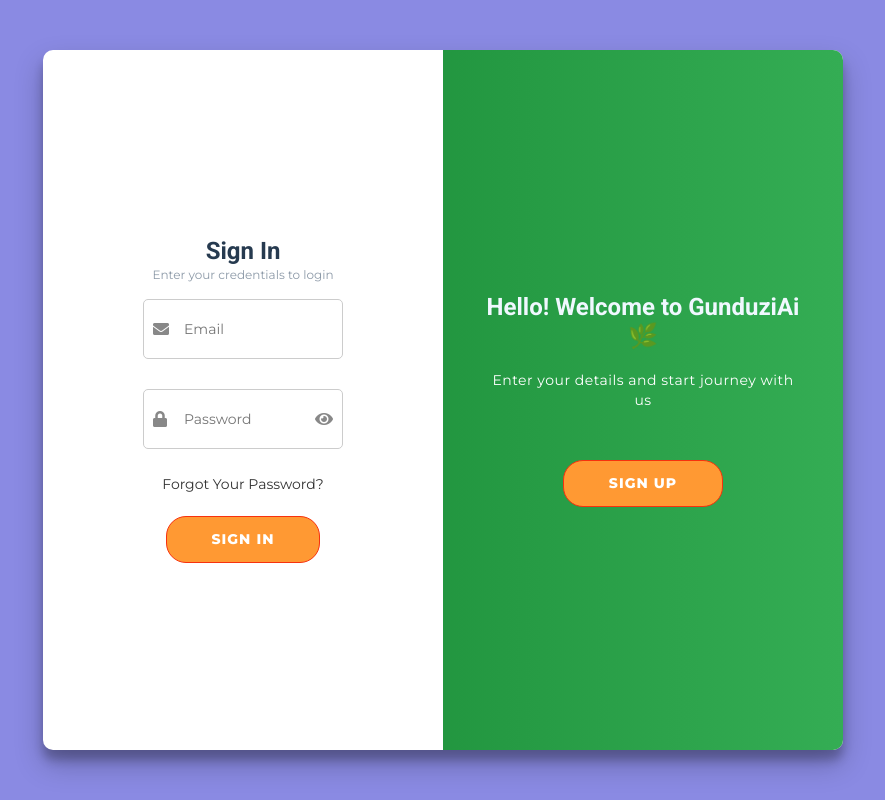
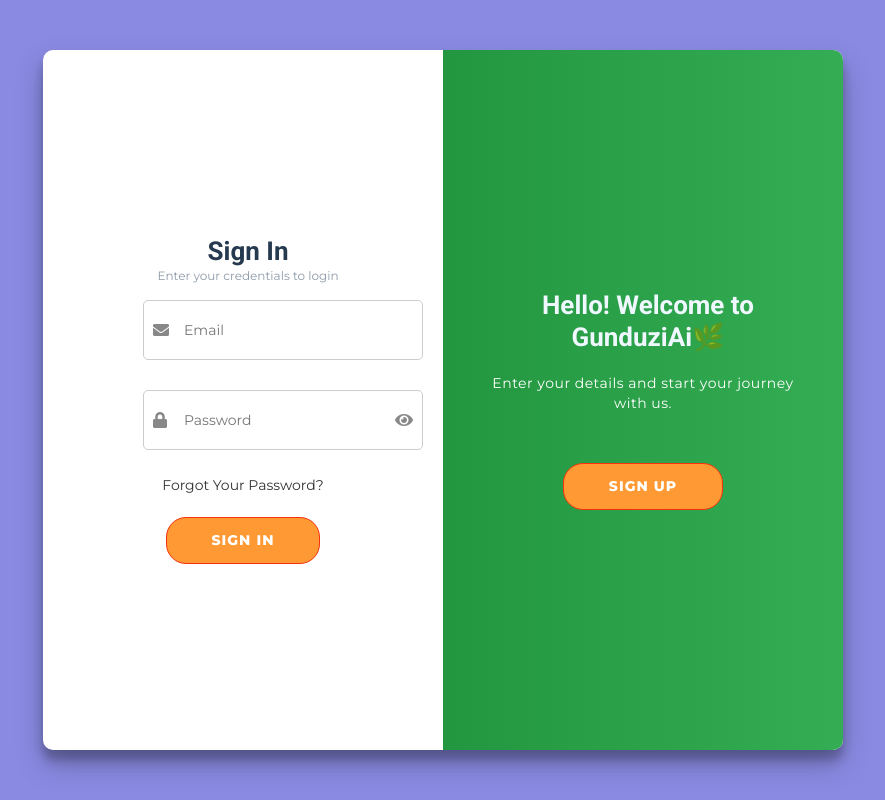
Before and after one commit to VincentOracle/GunduziAI-AI-DRIVEN-PLANT-DISEASE-DETECTION-SYSTEM, a Flask app: page /login in a window 1280 px wide. Shown: the whole page, without its empty margins (197-1082 px from the left). Run offline with Flask 3, Linux system fonts and the light colour scheme; some libraries are stand-ins or nearby versions.

Commit message:
Adjusted Login SignUp

```diff
--- a/static/css/login_signup.css
+++ b/static/css/login_signup.css
@@ -50,7 +50,8 @@
 #h1 {
   font-weight: bold;
   margin: 0;
-  font-size: 24px;
+  font-size: 26px;
+  padding-left: 10px;
 }
 
 #h2 {
@@ -67,6 +68,7 @@
 
 #span {
   font-size: 12px;
+  padding-left: 10px;
 }
 
 #links {
@@ -101,7 +103,6 @@
 #btn_signin {
   border-radius: 20px;
   border: 1px solid #f7310e;
-  /* background-color: #f5bd04; */
   background-color: #FF9933;
   color: #FFFFFF;
   font-size: 14px;
@@ -180,7 +181,6 @@
 .overlay {
   background: #FF416C;
   background: linear-gradient(to right, #11802c, #34AD54);
-  /* background: linear-gradient(to right, #11802c, #25d316); */
   background-repeat: no-repeat;
   background-size: cover;
   color: #FFFFFF;
@@ -234,7 +234,7 @@
 
 .input-container input,
 .input-container select {
-  width: 100%;
+  width: 140%;
   padding: 12px 40px;
   border: 1px solid #ccc;
   border-radius: 5px;
--- a/templates/login_signUp.html
+++ b/templates/login_signUp.html
@@ -74,16 +74,17 @@
           <div class="input-container">
             <i class="fa fa-envelope icon"></i>
             <input type="email" id="email_input" name="email" placeholder="Email" required />
+            <label id="email_error" class="error-message" style="display: none; color: red;"></label>
           </div>
           <div class="input-container">
             <i class="fa fa-lock icon"></i>
             <input type="password" id="password_input" name="password" placeholder="Password" required />
-            <i class="fa fa-eye" id="togglePassword" style="right: 10px; left: auto;"></i>
+            <i class="fa fa-eye" id="togglePassword" style="right: -70px; left: auto;"></i>
           </div>
           <div class="input-container">
             <i class="fa fa-lock icon"></i>
             <input type="password" id="confirm_password" name="confirm_password" placeholder="Confirm Password" required />
-            <i class="fa fa-eye" id="toggleConfirmPassword" style="right: 10px; left: auto;"></i>
+            <i class="fa fa-eye" id="toggleConfirmPassword" style="right: -70px; left: auto;"></i>
           </div>
           <button type="button" id="btn_signup" name="sign_up" class="btn_signin_success">SignUp</button>
         </form>
@@ -106,7 +107,7 @@
           <div class="input-container">
             <i class="fa fa-lock icon"></i>
             <input type="password" id="login_password" name="password" placeholder="Password" required />
-            <i class="fa fa-eye" id="toggleLoginPassword" style="right: 10px; left: auto;"></i>
+            <i class="fa fa-eye" id="toggleLoginPassword" style="right: -70px; left: auto;"></i>
           </div>
           <h6><span id="pass_warning"></span></h6>
           <label for="forgot_password" id="forgetPassLabel"><a class="forgot_password" href="#">Forgot Your Password?</a></label>
@@ -117,12 +118,12 @@
         <div class="overlay">
           <div class="overlay-panels overlay-left">
             <h1  style="color: aliceblue;" id="h1">Welcome Back!</h1>
-            <p id="paragraph">To keep connected with us please login with your personal info</p>
+            <p id="paragraph">To keep connected with us please login with your personal info.</p>
             <button class="ghost" id="signIn">Sign In</button>
           </div>
           <div class="overlay-panels overlay-right">
             <h1 style="color: aliceblue;" id="h1">Hello! Welcome to GunduziAi🌿</h1>
-            <p id="paragraph">Enter your details and start journey with us</p>
+            <p id="paragraph">Enter your details and start your journey with us.</p>
             <button class="ghost" id="signUp">Sign Up</button>
           </div>
         </div>
@@ -148,6 +149,8 @@
 
 
   <!-- Script to handle Firebase authentication, SweetAlert integration and session storage -->
+
+
 <script type="module">
   import { initializeApp } from "https://www.gstatic.com/firebasejs/9.10.0/firebase-app.js";
   import { getAuth, createUserWithEmailAndPassword, signInWithEmailAndPassword, sendPasswordResetEmail } from "https://www.gstatic.com/firebasejs/9.10.0/firebase-auth.js";
@@ -188,9 +191,9 @@
   const toggleLoginPassword = document.querySelector('#toggleLoginPassword');
   const loginPasswordInput = document.querySelector('#login_password');
   toggleLoginPassword.addEventListener('click', function () {
-    const type = loginPasswordInput.getAttribute('type') === 'password' ? 'text' : 'password';
-    loginPasswordInput.setAttribute('type', type);
-    this.classList.toggle('fa-eye-slash');
+  const type = loginPasswordInput.getAttribute('type') === 'password' ? 'text' : 'password';
+  loginPasswordInput.setAttribute('type', type);
+  this.classList.toggle('fa-eye-slash');
   });
 
   // Phone Number Validation Regex
@@ -325,5 +328,6 @@
       });
   });
 </script>
+
 </body>
 </html>
```
